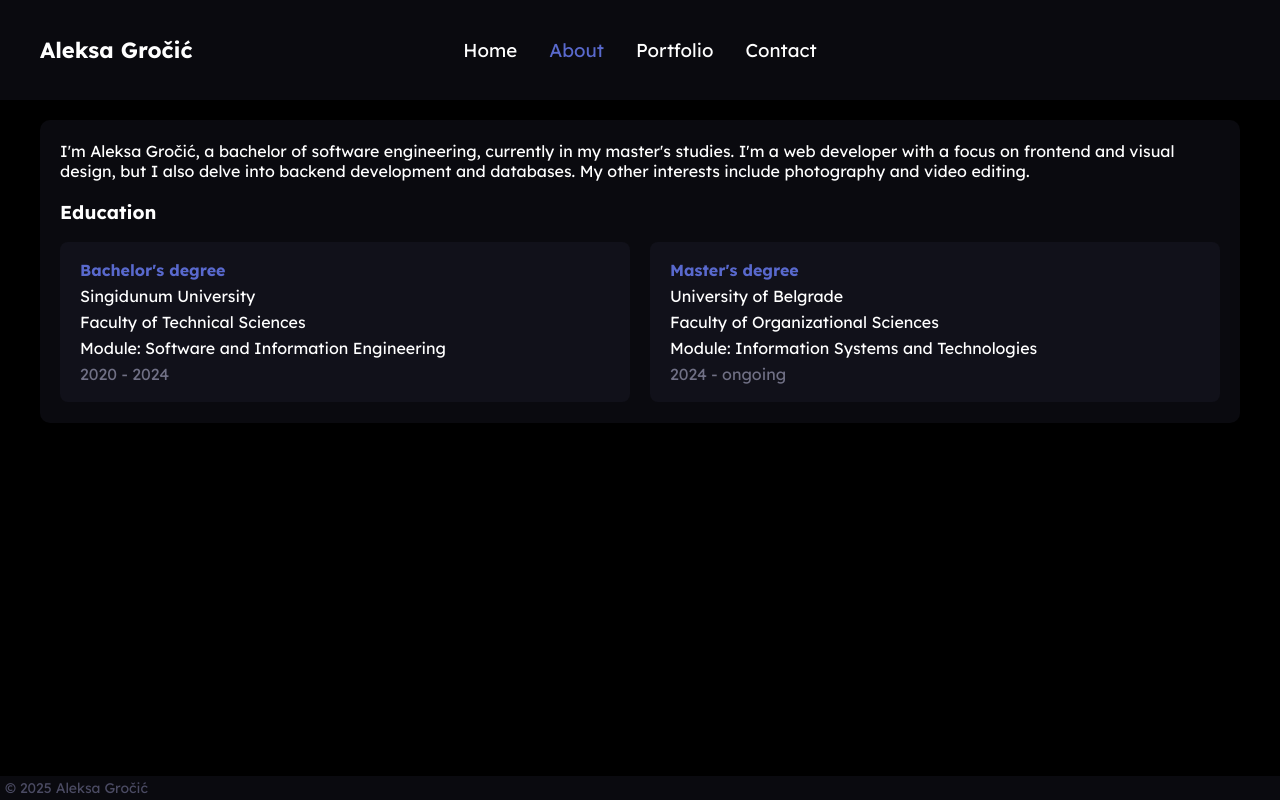
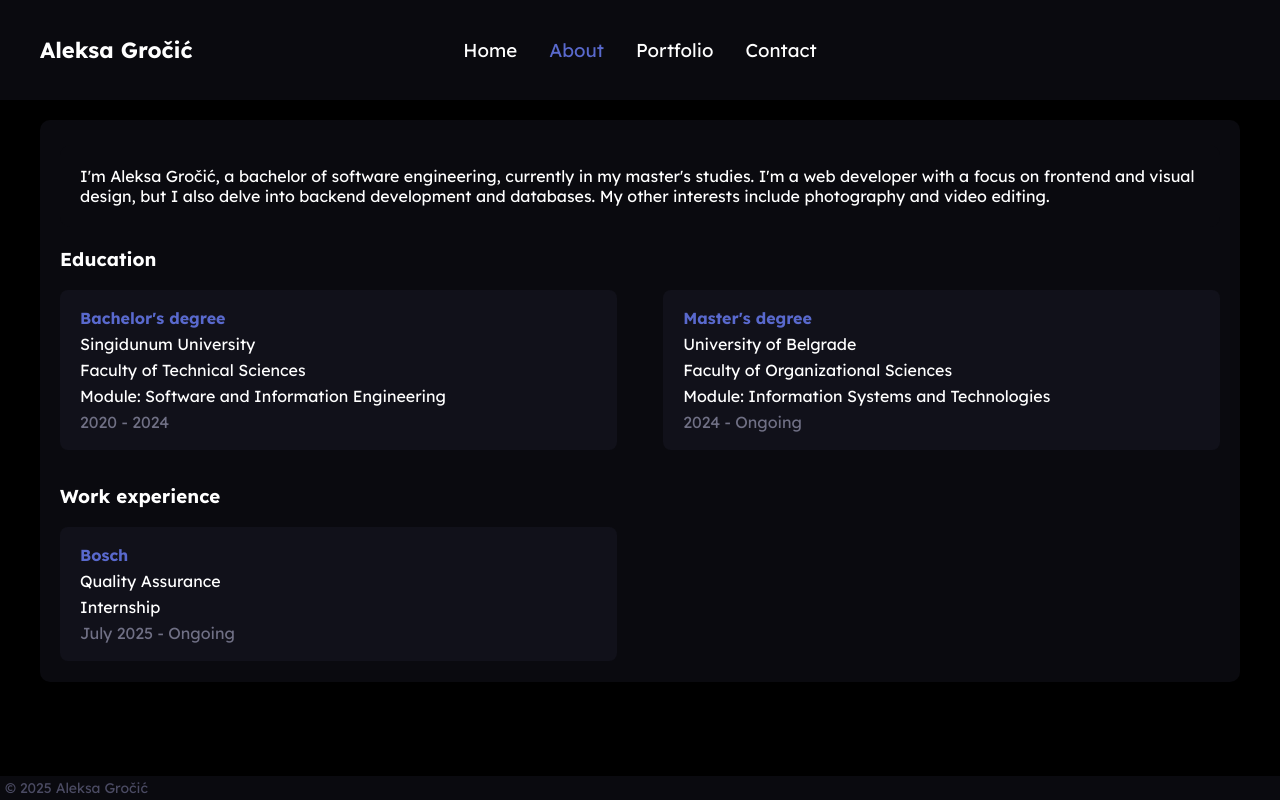
Before and after one commit to AleksaGrocic/AleksaGrocic.github.io, a React (Create React App) app in the folder portfolio-website/: page / in a window 1280 px wide. Both pictures are taken after a click on the element "About". Built offline with nearby package versions, Linux system fonts and the light colour scheme.

Commit message:
Switched back to using .json, updated About page

```diff
--- /dev/null
+++ b/portfolio-website/public/content/about.json
@@ -0,0 +1,27 @@
+{
+  "intro": "I'm Aleksa Gročić, a bachelor of software engineering, currently in my master's studies. I'm a web developer with a focus on frontend and visual design, but I also delve into backend development and databases. My other interests include photography and video editing.",
+  "education": [
+    {
+      "degree": "Bachelor's degree",
+      "university": "Singidunum University",
+      "faculty": "Faculty of Technical Sciences",
+      "module": "Software and Information Engineering",
+      "years": "2020 - 2024"
+    },
+    {
+      "degree": "Master's degree",
+      "university": "University of Belgrade",
+      "faculty": "Faculty of Organizational Sciences",
+      "module": "Information Systems and Technologies",
+      "years": "2024 - Ongoing"
+    }
+  ],
+  "workExperience": [
+    {
+      "company": "Bosch",
+      "position": "Quality Assurance",
+      "type": "Internship",
+      "timePeriod": "July 2025 - Ongoing"
+    }
+  ]
+}
--- a/portfolio-website/public/content/about.md
+++ /dev/null
@@ -1,21 +0,0 @@
-I'm Aleksa Gročić, a bachelor of software engineering, currently in my master's studies. I'm a web developer with a focus on frontend and visual design, but I also delve into backend development and databases. My other interests include photography and video editing.
-
-<h3 className="subtitle">Education</h3>
-
-<div className="educationContainer">
-<pre className="educationCard">
-<span className="educationDegree">Bachelor's degree</span>
-Singidunum University
-Faculty of Technical Sciences
-Module: Software and Information Engineering
-<span className="educationYears">2020 - 2024</span>
-</pre>
-
-<pre className="educationCard">
-<span className="educationDegree">Master's degree</span>
-University of Belgrade
-Faculty of Organizational Sciences
-Module: Information Systems and Technologies
-<span className="educationYears">2024 - ongoing</span>
-</pre>
-</div>
--- /dev/null
+++ b/portfolio-website/public/content/home.json
@@ -0,0 +1,4 @@
+{
+"text": "I'm Aleksa Gročić, a software engineer from Serbia, with a focus on frontend development. I also dabble in photography and videography.",
+"footer": "Feel free to browse my website! The About tab will tell you more about me. You can find my work on the Portfolio tab, as well as my contact information on the Contact tab!"
+}
--- a/portfolio-website/public/content/home.md
+++ /dev/null
@@ -1,3 +0,0 @@
-I'm Aleksa Gročić, a software engineer from Serbia, with a focus on frontend development. I also dabble in photography and videography.
-
-Feel free to browse my website! The <span data-page="About">About</span> tab will tell you more about me. You can find my work on the <span data-page="Portfolio">Portfolio</span> tab, as well my contact information on the <span data-page="Contact">Contact</span> tab!
--- a/portfolio-website/src/App.css
+++ b/portfolio-website/src/App.css
@@ -116,14 +116,18 @@ body {
   color: #8093ff;
 }
 
-.educationContainer {
+.subtitle {
+  color: white;
+}
+
+.aboutCategoryContainer {
   display: flex;
-  flex-wrap: wrap; /* allows wrapping on smaller screens */
+  flex-wrap: wrap;
   justify-content: space-between;
   gap: 20px;
 }
 
-.educationCard {
+.aboutCard {
   line-height: 26px;
   white-space: pre-wrap;
   word-wrap: break-word;
@@ -131,18 +135,19 @@ body {
   background-color: #11111a;
   border-radius: 8px;
   padding: 15px 20px;
-  flex: 1 1 45%; /* each takes up about half the width */
-  min-width: 300px; /* prevents shrinking too small */
+  flex: 1 1 45%;
+  max-width: 48%;
+  min-width: 300px;
   font-size: 12pt;
   margin-top: 0;
 }
 
-.educationDegree {
+.aboutCardTitle {
   font-weight: bold;
   color: #5969cd;
 }
 
-.educationYears {
+.aboutCardYears {
   font-size: 12pt;
   color: #707085;
 }
@@ -201,13 +206,13 @@ body {
     font-size: 16pt;
   }
 
-  .educationCard {
+  .aboutCard {
     font-size: 12pt;
     line-height: 22px;
   }
 
   .educationYears {
-    display: block; /* move the year to its own line */
+    display: block;
     margin-top: 5px;
   }
 }
--- a/portfolio-website/src/pages/About.tsx
+++ b/portfolio-website/src/pages/About.tsx
@@ -1,14 +1,69 @@
 import { useEffect, useState } from "react";
 import Body from "../components/Body";
 
+interface EducationItem {
+  degree: string;
+  university: string;
+  faculty: string;
+  module: string;
+  years: string;
+}
+
+interface AboutData {
+  intro: string;
+  education: EducationItem[];
+  workExperience: any[];
+}
+
 export default function About() {
-  const [data, setData] = useState("");
+  const [data, setData] = useState<AboutData | null>(null);
 
   useEffect(() => {
-    fetch("/content/about.md")
-      .then((res) => res.text())
-      .then((text) => setData(text));
+    fetch("/content/about.json")
+      .then((res) => res.json())
+      .then((json) => setData(json));
   }, []);
 
-  return <Body data={data} />;
+  if (!data) return null;
+
+  return (
+    <div className="bodyContainer">
+      <Body data={data.intro} />
+      <h3 className="subtitle">Education</h3>
+      <div className="aboutCategoryContainer">
+        {data.education.map((item, index) => (
+          <pre className="aboutCard" key={index}>
+            <span className="aboutCardTitle">{item.degree}</span>
+            <br />
+            {item.university}
+            <br />
+            {item.faculty}
+            <br />
+            Module: {item.module}
+            <br />
+            <span className="aboutCardYears">{item.years}</span>
+          </pre>
+        ))}
+      </div>
+
+      <h3 className="subtitle">Work experience</h3>
+      <div className="aboutCategoryContainer">
+        {data.workExperience.length === 0 ? (
+          <p>No work experience yet.</p>
+        ) : (
+          data.workExperience.map((job, i) => (
+            <pre key={i} className="aboutCard">
+              <span className="aboutCardTitle">{job.company}</span>
+              <br />
+              {job.position}
+              <br />
+              {job.type}
+              <br />
+              <span className="aboutCardYears">{job.timePeriod}</span>
+            </pre>
+          ))
+        )}
+      </div>
+    </div>
+  );
 }
--- a/portfolio-website/src/pages/Home.tsx
+++ b/portfolio-website/src/pages/Home.tsx
@@ -1,6 +1,4 @@
 import { useEffect, useState } from "react";
-import ReactMarkdown, { Components } from "react-markdown";
-import rehypeRaw from "rehype-raw";
 
 export default function Home({
   selectedPage,
@@ -9,33 +7,21 @@ export default function Home({
   selectedPage: string;
   setSelectedPage: (page: string) => void;
 }) {
-  const [data, setData] = useState("");
+  const [data, setData] = useState<{ text: string; footer: string } | null>(
+    null
+  );
 
   const handleClick = (buttonName: string) => {
     setSelectedPage(buttonName);
   };
 
   useEffect(() => {
-    fetch("/content/home.md")
-      .then((res) => res.text())
-      .then((text) => setData(text));
+    fetch("/content/home.json")
+      .then((res) => res.json())
+      .then((json) => setData(json));
   }, []);
 
-  const components: Components = {
-    span: ({ node, ...props }) => {
-      const page = (props as any)["data-page"];
-      const isClickable = Boolean(page);
-
-      return (
-        <span
-          className={`coloredWord ${isClickable ? "clickable" : ""}`}
-          onClick={isClickable ? () => handleClick(page) : undefined}
-        >
-          {props.children}
-        </span>
-      );
-    },
-  };
+  if (!data) return null;
 
   return (
     <>
@@ -49,9 +35,31 @@ export default function Home({
 
       <div className="bodyContainer">
         <div className="bodyText">
-          <ReactMarkdown rehypePlugins={[rehypeRaw]} components={components}>
-            {data}
-          </ReactMarkdown>
+          <p>{data.text}</p>
+          <p>
+            Feel free to browse my website! The{" "}
+            <span
+              className="coloredWord clickable"
+              onClick={() => handleClick("About")}
+            >
+              About
+            </span>{" "}
+            tab will tell you more about me. You can find my work on the{" "}
+            <span
+              className="coloredWord clickable"
+              onClick={() => handleClick("Portfolio")}
+            >
+              Portfolio
+            </span>{" "}
+            tab, as well as my contact information on the{" "}
+            <span
+              className="coloredWord clickable"
+              onClick={() => handleClick("Contact")}
+            >
+              Contact
+            </span>{" "}
+            tab!
+          </p>
         </div>
       </div>
     </>
```
